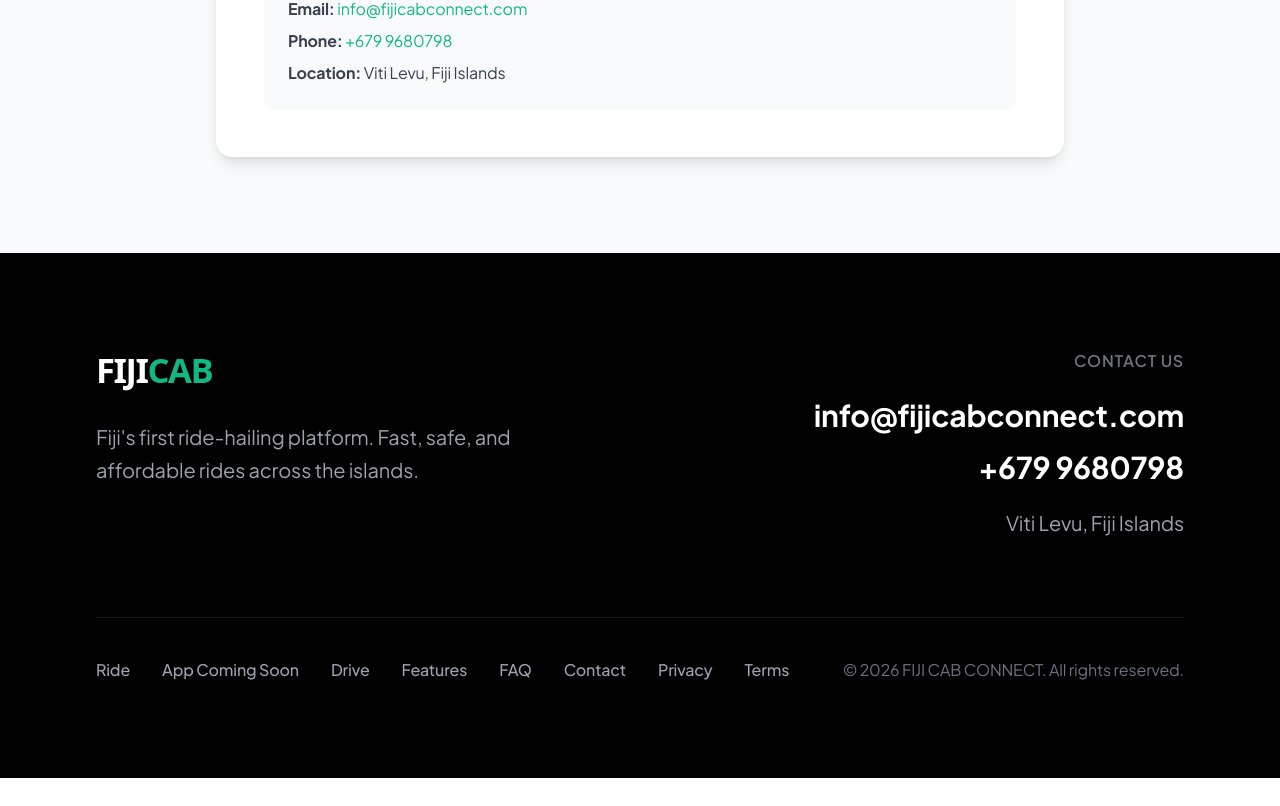
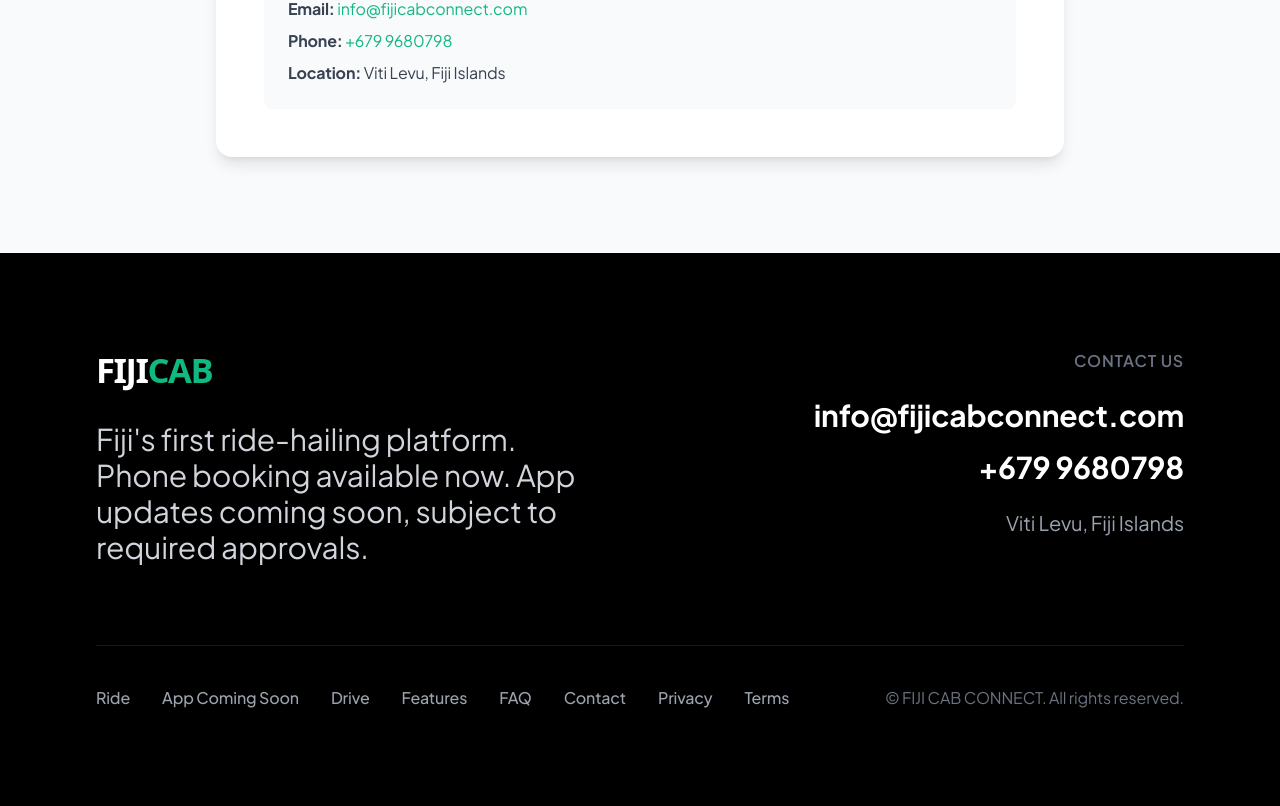
Before and after one commit to creativerse360/fiji-cab-connect-website, a Next.js app: page /terms in a window 1280 px wide. Shown: the part 2765-3571 px from the top of the page. Before the commit the page ends 3543 px from the top, so only its background shows below. Built offline with nearby package versions, Linux system fonts and the light colour scheme.

Commit message:
Update footer about copy and typography

```diff
--- a/components/layout/Footer.tsx
+++ b/components/layout/Footer.tsx
@@ -1,8 +1,6 @@
 import Image from 'next/image'
 
 export default function Footer() {
-  const currentYear = new Date().getFullYear()
-
   const links = [
     { name: 'Ride', href: '/#home' },
     { name: 'App Coming Soon', href: '/#app-coming-soon' },
@@ -28,8 +26,8 @@
               height={50}
               className="h-12 w-auto mb-6"
             />
-            <p className="text-gray-400 text-xl max-w-lg leading-relaxed">
-              Fiji's first ride-hailing platform. Fast, safe, and affordable rides across the islands.
+            <p className="text-gray-300 text-2xl md:text-3xl max-w-2xl leading-relaxed">
+              Fiji&apos;s first ride-hailing platform. Phone booking available now. App updates coming soon, subject to required approvals.
             </p>
           </div>
 
@@ -65,7 +63,7 @@
 
           {/* Copyright */}
           <p className="text-base text-gray-500">
-            © {currentYear} FIJI CAB CONNECT. All rights reserved.
+            © FIJI CAB CONNECT. All rights reserved.
           </p>
         </div>
       </div>
```
